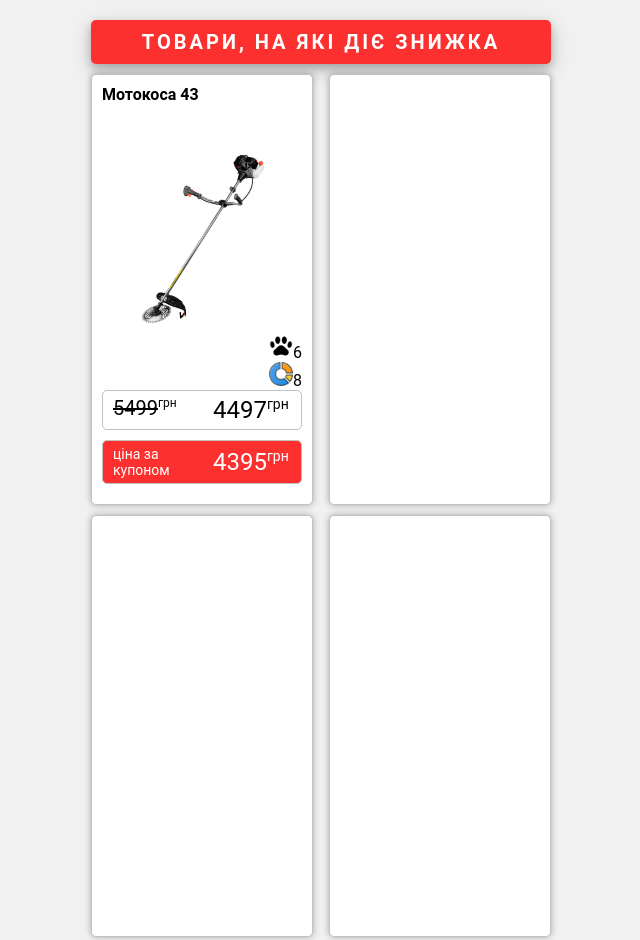
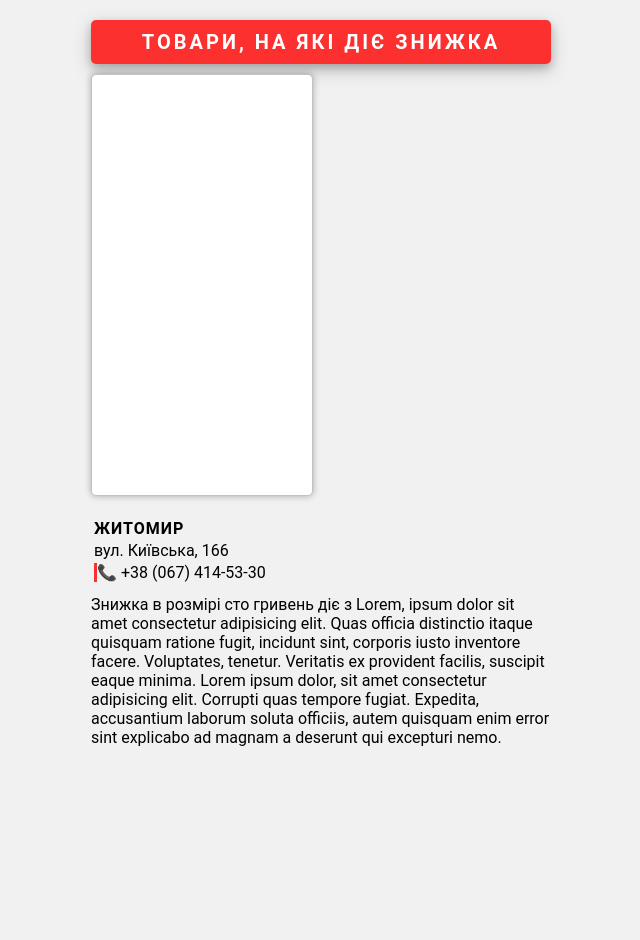
Before and after one commit to mms321/market, a plain HTML site: page index.html in a window 1280 px wide. Shown: the top 940 px of the page, without its empty margins (319-959 px from the left). After the commit the page ends 800 px from the top, so only its background shows below. Drawn offline with Linux system fonts and the light colour scheme.

Commit message:
Підключення  js

```diff
--- a/index.html
+++ b/index.html
@@ -28,40 +28,12 @@
   <body>
     <content>
       <div class="title">Товари, на які діє знижка</div>
-      <div class="items">
-        <div class="item">
 
-          <div class="item-title">Мотокоса 43</div>
+        <!--блок товарів -->
+        <div class="item" class="items">
 
-
-          <div class="item-image">
-            <img src="img/1.png" alt="Мотокоса 43" class="motokosa-img">
-          </div>
-
-
-          <div class="parts-pay">
-            <div><img src="img/paw.png" alt="Оплата Монобанк">6</div>
-            <div><img src="img/circle.png" alt="Оплата ПриватБанк">8</div>
-          </div>
-
-
-          <div class="price">
-            <div><span>5499</span><sup>грн</sup></div>
-            <div><span>4497</span><sup>грн</sup></div>
-          </div>
-
-
-          <div class="price bonus">
-            <div>ціна за купоном</div>
-            <div><span>4395</span><sup>грн</sup></div>
-          </div>
         </div>
 
-
-        <div class="item"></div>
-        <div class="item"></div>
-        <div class="item"></div>
-      </div>
 
 
       <div class="contacts">
--- a/js/script.js
+++ b/js/script.js
@@ -0,0 +1 @@
+console.log('Перевірка підключеного файлу скриптів script.js')
```
Also changed, not shown: js/market.json (deleted), 1 other file.
